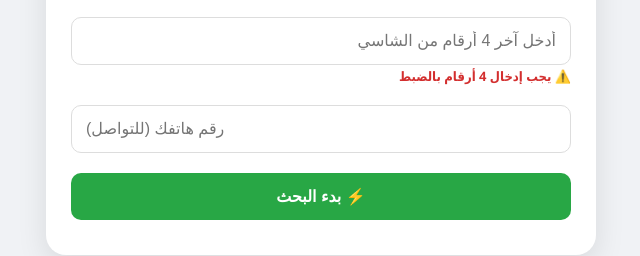
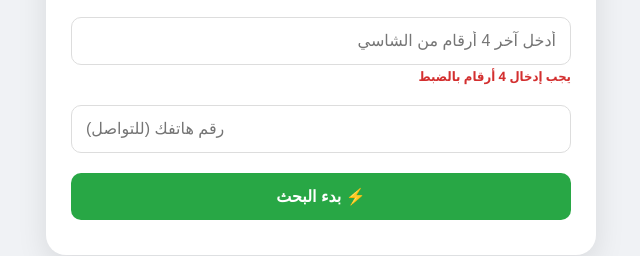
Before and after one commit to manasik-test/sudancarsfinder, a plain HTML site: page index.html in a window 1280 px wide. Shown: the part 376-632 px from the top of the page, 319-959 px from the left. Drawn offline with Linux system fonts and the light colour scheme.

Commit message:
index.html

```diff
--- a/index.html
+++ b/index.html
@@ -55,7 +55,7 @@
     </select>
 
     <input type="text" id="suffix" placeholder="أدخل آخر 4 أرقام من الشاسي" maxlength="4">
-    <div class="input-helper" id="inputHelper">⚠️ يجب إدخال 4 أرقام بالضبط</div>
+    <div class="input-helper" id="inputHelper"> يجب إدخال 4 أرقام بالضبط</div>
 
     <input type="tel" id="phone" placeholder="رقم هاتفك (للتواصل)">
 
```
